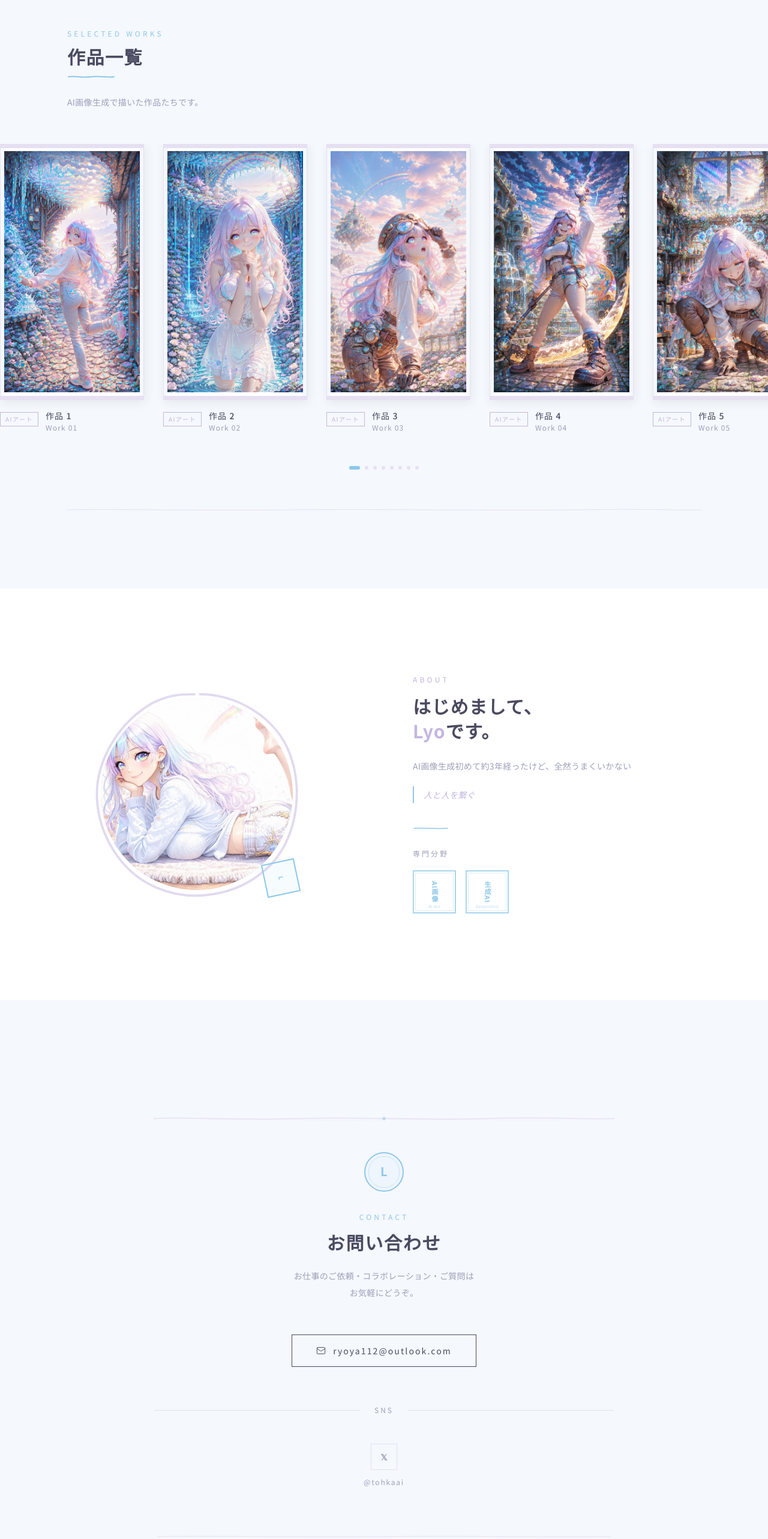
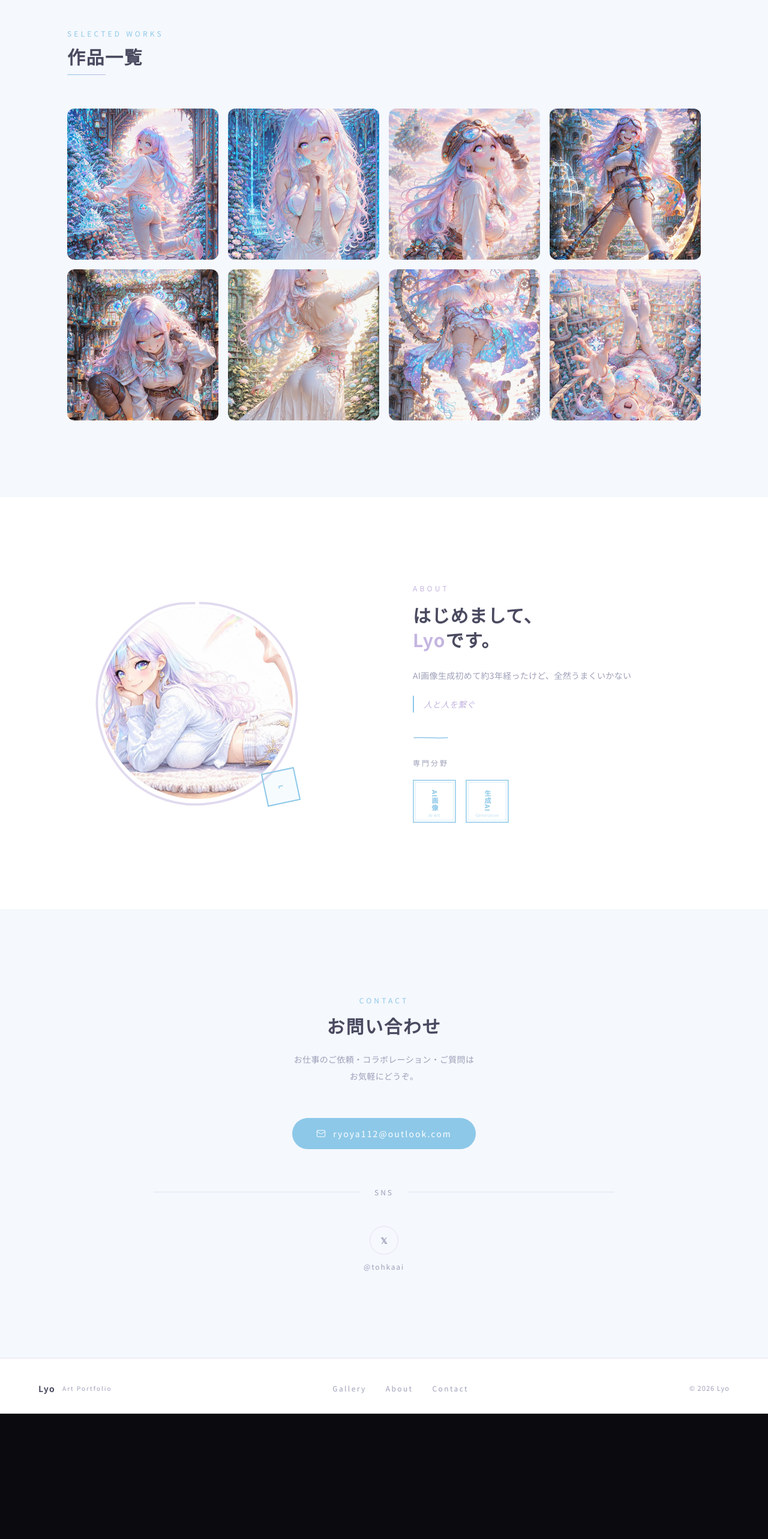
Before and after one commit to AndoLyo/shikumiya-abc, a Next.js app: page / in a window 1280 px wide. Shown: the part 880-3446 px from the top of the page at 60% size. After the commit the page ends 3237 px from the top, so only its background shows below. Built offline with nearby package versions, Linux system fonts and the light colour scheme.

Commit message:
カスタマイズ: Lyo様の要望を反映

```diff
--- a/src/components/ContactSection.tsx
+++ b/src/components/ContactSection.tsx
@@ -2,79 +2,6 @@
 
 import { motion } from "framer-motion";
 import { Mail } from "lucide-react";
-
-// Brush stroke divider SVG
-function BrushDivider() {
-  return (
-    <svg
-      className="w-full my-12"
-      height="12"
-      viewBox="0 0 900 12"
-      preserveAspectRatio="none"
-      aria-hidden="true"
-    >
-      {/* Main ink brush stroke */}
-      <path
-        d="M0 6 C60 3, 150 9, 280 6 C410 3, 520 9, 650 6 C780 3, 860 8, 900 6"
-        stroke="var(--color-border)"
-        strokeWidth="1.5"
-        fill="none"
-        strokeLinecap="round"
-      />
-      {/* Thin secondary stroke offset */}
-      <path
-        d="M100 8 C200 6, 320 10, 450 8 C580 6, 700 9.5, 800 8"
-        stroke="var(--color-border)"
-        strokeWidth="0.6"
-        fill="none"
-        strokeLinecap="round"
-        opacity="0.5"
-      />
-      {/* Accent ink drop */}
-      <circle cx="450" cy="6" r="3" fill="var(--color-accent)" opacity="0.5" />
-    </svg>
-  );
-}
-
-// Vermillion circular seal stamp (logo)
-function SealStamp() {
-  return (
-    <svg
-      width="70"
-      height="70"
-      viewBox="0 0 70 70"
-      fill="none"
-      xmlns="http://www.w3.org/2000/svg"
-      aria-hidden="true"
-    >
-      {/* Outer circle */}
-      <circle cx="35" cy="35" r="32" stroke="var(--color-accent)" strokeWidth="2" fill="rgba(141,200,232,0.06)" />
-      {/* Inner circle */}
-      <circle cx="35" cy="35" r="26" stroke="var(--color-accent)" strokeWidth="0.8" fill="none" opacity="0.5" />
-      {/* Logo initial */}
-      <text
-        x="35"
-        y="42"
-        textAnchor="middle"
-        fontSize="20"
-        fontFamily="'Noto Sans JP', sans-serif"
-        fill="var(--color-accent)"
-        fontWeight="700"
-      >
-        L
-      </text>
-    </svg>
-  );
-}
-
-const socialLinks = [
-  {
-    label: "X (Twitter)",
-    href: "https://x.com/tohkaai?s=21&t=X2NTXj7ncxDYhkSWUJ_dig",
-    handle: "@tohkaai",
-    glyph: "𝕏",
-  },
-];
 
 export default function ContactSection() {
   return (
@@ -84,10 +11,7 @@ export default function ContactSection() {
       style={{ backgroundColor: "var(--color-surface)" }}
     >
       <div className="mx-auto max-w-3xl">
-        {/* Brush divider */}
-        <BrushDivider />
-
-        {/* Seal stamp + heading */}
+        {/* Heading */}
         <motion.div
           className="text-center mb-14"
           initial={{ opacity: 0, y: 20 }}
@@ -95,10 +19,6 @@ export default function ContactSection() {
           viewport={{ once: true, amount: 0.4 }}
           transition={{ duration: 0.8 }}
         >
-          <div className="flex justify-center mb-8">
-            <SealStamp />
-          </div>
-
           <p
             className="text-xs tracking-[0.35em] uppercase mb-4"
             style={{ color: "var(--color-accent)" }}
@@ -131,10 +51,10 @@ export default function ContactSection() {
         >
           <a
             href="mailto:ryoya112@outlook.com"
-            className="group inline-flex items-center gap-3 text-sm tracking-[0.15em] px-10 py-4 border transition-all duration-400 hover:opacity-75"
+            className="group inline-flex items-center gap-3 text-sm tracking-[0.15em] px-10 py-4 rounded-full transition-all duration-300 hover:opacity-80"
             style={{
-              borderColor: "var(--color-text)",
-              color: "var(--color-text)",
+              backgroundColor: "var(--color-accent)",
+              color: "#fff",
             }}
           >
             <Mail size={16} strokeWidth={1.5} />
@@ -160,64 +80,37 @@ export default function ContactSection() {
           <div className="flex-1 h-px" style={{ backgroundColor: "var(--color-border)" }} />
         </motion.div>
 
-        {/* Social links */}
+        {/* Social links — X only */}
         <motion.div
-          className="flex justify-center gap-10"
+          className="flex justify-center"
           initial={{ opacity: 0, y: 15 }}
           whileInView={{ opacity: 1, y: 0 }}
           viewport={{ once: true }}
           transition={{ duration: 0.7, delay: 0.45 }}
         >
-          {socialLinks.map((social) => (
           <a
-              key={social.label}
-              href={social.href}
+            href="https://x.com/tohkaai?s=21&t=X2NTXj7ncxDYhkSWUJ_dig"
+            target="_blank"
+            rel="noopener noreferrer"
             className="group flex flex-col items-center gap-3 transition-opacity hover:opacity-60"
-              aria-label={social.label}
+            aria-label="X (Twitter)"
           >
             <div
-                className="w-11 h-11 border flex items-center justify-center transition-colors"
+              className="w-12 h-12 rounded-full flex items-center justify-center transition-colors"
               style={{
-                  borderColor: "var(--color-border)",
+                border: "1px solid var(--color-border)",
                 color: "var(--color-text-muted)",
               }}
             >
-                <span className="text-sm font-semibold">{social.glyph}</span>
+              <span className="text-sm font-semibold">𝕏</span>
             </div>
             <span
               className="text-xs tracking-[0.15em]"
               style={{ color: "var(--color-text-muted)" }}
             >
-                {social.handle}
+              @tohkaai
             </span>
           </a>
-          ))}
-        </motion.div>
-
-        {/* Bottom brush stroke */}
-        <motion.div
-          className="mt-20"
-          initial={{ scaleX: 0, opacity: 0 }}
-          whileInView={{ scaleX: 1, opacity: 1 }}
-          viewport={{ once: true }}
-          transition={{ duration: 0.9, delay: 0.5 }}
-          style={{ transformOrigin: "center" }}
-        >
-          <svg
-            width="100%"
-            height="6"
-            viewBox="0 0 600 6"
-            preserveAspectRatio="none"
-            aria-hidden="true"
-          >
-            <path
-              d="M5 3 C80 1, 200 5, 300 3 C400 1, 500 5, 595 3"
-              stroke="var(--color-border)"
-              strokeWidth="1"
-              fill="none"
-              strokeLinecap="round"
-            />
-          </svg>
         </motion.div>
       </div>
     </section>
--- a/src/components/Footer.tsx
+++ b/src/components/Footer.tsx
@@ -1,32 +1,4 @@
 "use client";
-
-// Vermillion seal SVG for footer
-function FooterSeal() {
-  return (
-    <svg
-      width="40"
-      height="40"
-      viewBox="0 0 40 40"
-      fill="none"
-      xmlns="http://www.w3.org/2000/svg"
-      aria-hidden="true"
-    >
-      <circle cx="20" cy="20" r="18" stroke="var(--color-accent)" strokeWidth="1.5" fill="rgba(141,200,232,0.07)" />
-      <circle cx="20" cy="20" r="14" stroke="var(--color-accent)" strokeWidth="0.6" fill="none" opacity="0.4" />
-      <text
-        x="20"
-        y="25"
-        textAnchor="middle"
-        fontSize="13"
-        fontFamily="'Noto Sans JP', sans-serif"
-        fill="var(--color-accent)"
-        fontWeight="700"
-      >
-        L
-      </text>
-    </svg>
-  );
-}
 
 export default function Footer() {
   const year = new Date().getFullYear();
@@ -37,10 +9,8 @@ export default function Footer() {
       style={{ borderTop: "1px solid var(--color-border)", backgroundColor: "var(--color-bg)" }}
     >
       <div className="mx-auto max-w-6xl flex flex-col sm:flex-row items-center justify-between gap-6">
-        {/* Left: seal + site name */}
-        <div className="flex items-center gap-4">
-          <FooterSeal />
-          <div>
+        {/* Left: site name */}
+        <div className="flex items-center gap-3">
           <p
             className="text-sm font-semibold tracking-[0.1em]"
             style={{ color: "var(--color-text)" }}
@@ -48,24 +18,27 @@ export default function Footer() {
             Lyo
           </p>
           <p
-              className="text-[10px] tracking-[0.2em] mt-0.5"
+            className="text-[10px] tracking-[0.2em]"
             style={{ color: "var(--color-text-muted)" }}
           >
-              AI Art Portfolio
+            Art Portfolio
           </p>
-          </div>
         </div>
 
         {/* Center: nav links */}
         <nav className="flex gap-8">
-          {["作品", "紹介", "連絡"].map((label) => (
+          {[
+            { label: "Gallery", href: "#works" },
+            { label: "About", href: "#about" },
+            { label: "Contact", href: "#contact" },
+          ].map((item) => (
             <a
-              key={label}
-              href={`#${label === "作品" ? "works" : label === "紹介" ? "about" : "contact"}`}
+              key={item.label}
+              href={item.href}
               className="text-xs tracking-[0.2em] transition-opacity hover:opacity-50"
               style={{ color: "var(--color-text-muted)" }}
             >
-              {label}
+              {item.label}
             </a>
           ))}
         </nav>
@@ -75,7 +48,7 @@ export default function Footer() {
           className="text-[11px] tracking-[0.1em]"
           style={{ color: "var(--color-text-muted)" }}
         >
-          &copy; {year} Lyo. All rights reserved.
+          &copy; {year} Lyo
         </p>
       </div>
     </footer>
--- a/src/components/WorksSection.tsx
+++ b/src/components/WorksSection.tsx
@@ -1,208 +1,11 @@
 "use client";
 
-import { useRef } from "react";
 import { motion } from "framer-motion";
 import Image from "next/image";
-
-const works = [
-  {
-    id: "01",
-    title: "作品 1",
-    titleEn: "Work 01",
-    category: "AIアート",
-    src: "/images/work_02.webp",
-  },
-  {
-    id: "02",
-    title: "作品 2",
-    titleEn: "Work 02",
-    category: "AIアート",
-    src: "/images/work_03.webp",
-  },
-  {
-    id: "03",
-    title: "作品 3",
-    titleEn: "Work 03",
-    category: "AIアート",
-    src: "/images/work_04.webp",
-  },
-  {
-    id: "04",
-    title: "作品 4",
-    titleEn: "Work 04",
-    category: "AIアート",
-    src: "/images/work_05.webp",
-  },
-  {
-    id: "05",
-    title: "作品 5",
-    titleEn: "Work 05",
-    category: "AIアート",
-    src: "/images/work_06.webp",
-  },
-  {
-    id: "06",
-    title: "作品 6",
-    titleEn: "Work 06",
-    category: "AIアート",
-    src: "/images/work_07.webp",
-  },
-  {
-    id: "07",
-    title: "作品 7",
-    titleEn: "Work 07",
-    category: "AIアート",
-    src: "/images/work_08.webp",
-  },
-  {
-    id: "08",
-    title: "作品 8",
-    titleEn: "Work 08",
-    category: "AIアート",
-    src: "/images/work_09.webp",
-  },
-];
-
-// Brush stroke underline for section heading
-function BrushUnderline() {
-  return (
-    <svg
-      className="mt-3"
-      width="80"
-      height="8"
-      viewBox="0 0 80 8"
-      fill="none"
-      aria-hidden="true"
-    >
-      <path
-        d="M2 4 C10 2, 25 6, 40 4 C55 2, 68 6, 78 4"
-        stroke="var(--color-accent)"
-        strokeWidth="2"
-        strokeLinecap="round"
-      />
-    </svg>
-  );
-}
-
-// Ink dot scroll indicator
-function InkDot({ active }: { active?: boolean }) {
-  return (
-    <span
-      className="inline-block rounded-full transition-all duration-300"
-      style={{
-        width: active ? "18px" : "6px",
-        height: "6px",
-        backgroundColor: active
-          ? "var(--color-accent)"
-          : "var(--color-border)",
-      }}
-    />
-  );
-}
-
-function WorkCard({ work, index }: { work: (typeof works)[number]; index: number }) {
-  return (
-    <motion.div
-      className="group relative flex-shrink-0 cursor-pointer"
-      style={{
-        width: "240px",
-        scrollSnapAlign: "start",
-      }}
-      initial={{ opacity: 0, y: 24 }}
-      whileInView={{ opacity: 1, y: 0 }}
-      viewport={{ once: true, amount: 0.3 }}
-      transition={{ duration: 0.6, delay: index * 0.08, ease: "easeOut" }}
-    >
-      {/* Kakejiku (掛け軸) hanging scroll card */}
-      <div
-        className="relative overflow-hidden"
-        style={{
-          aspectRatio: "9/16",
-          backgroundColor: "var(--color-surface)",
-          border: "1px solid var(--color-border)",
-          boxShadow: "2px 4px 16px rgba(44, 44, 44, 0.08), inset 0 0 0 4px var(--color-surface)",
-        }}
-      >
-        {/* Top decorative bar (scroll rod) */}
-        <div
-          className="absolute top-0 left-0 right-0 z-10 h-[6px]"
-          style={{ backgroundColor: "var(--color-border)" }}
-        />
-        {/* Bottom decorative bar */}
-        <div
-          className="absolute bottom-0 left-0 right-0 z-10 h-[6px]"
-          style={{ backgroundColor: "var(--color-border)" }}
-        />
-
-        {/* Image area — object-contain to preserve any aspect ratio */}
-        <div
-          className="absolute inset-[6px] flex items-center justify-center overflow-hidden"
-          style={{ backgroundColor: "var(--color-bg)" }}
-        >
-          <Image
-            src={work.src}
-            alt={work.title}
-            fill
-            className="object-contain transition-transform duration-700 ease-out group-hover:scale-[1.03]"
-            sizes="240px"
-          />
-        </div>
-
-        {/* Hover overlay */}
-        <div
-          className="absolute inset-[6px] z-20 flex items-end p-4 opacity-0 transition-opacity duration-400 group-hover:opacity-100"
-          style={{ background: "linear-gradient(to top, rgba(44,44,44,0.55) 0%, transparent 60%)" }}
-        >
-          <span
-            className="text-xs tracking-[0.2em]"
-            style={{ color: "var(--color-surface)" }}
-          >
-            詳しく見る
-          </span>
-        </div>
-
-        {/* Ink number watermark */}
-        <span
-          className="absolute top-8 right-3 z-10 text-[2.5rem] font-bold leading-none select-none opacity-5 pointer-events-none"
-          style={{ color: "var(--color-text)" }}
-        >
-          {work.id}
-        </span>
-      </div>
-
-      {/* Title below card — vertical Japanese text */}
-      <div className="mt-4 flex items-start gap-3">
-        {/* Category badge */}
-        <span
-          className="mt-1 text-[10px] tracking-[0.15em] px-2 py-0.5 border flex-shrink-0"
-          style={{
-            borderColor: "var(--color-accent-secondary)",
-            color: "var(--color-accent-secondary)",
-          }}
-        >
-          {work.category}
-        </span>
-        <div>
-          <p
-            className="text-sm font-medium tracking-[0.08em]"
-            style={{ color: "var(--color-text)" }}
-          >
-            {work.title}
-          </p>
-          <p
-            className="text-xs mt-0.5 tracking-[0.1em]"
-            style={{ color: "var(--color-text-muted)" }}
-          >
-            {work.titleEn}
-          </p>
-        </div>
-      </div>
-    </motion.div>
-  );
-}
+import { siteConfig } from "@/site.config";
 
 export default function WorksSection() {
-  const scrollRef = useRef<HTMLDivElement>(null);
+  const works = siteConfig.gallery.works;
 
   return (
     <section
@@ -230,85 +33,44 @@ export default function WorksSection() {
           >
             作品一覧
           </h2>
-          <BrushUnderline />
+          <div
+            className="mt-3 w-16 h-px"
+            style={{ background: "linear-gradient(90deg, var(--color-accent), var(--color-accent-secondary))" }}
+          />
         </motion.div>
-
-        <motion.p
-          className="mt-6 text-sm leading-loose max-w-lg"
-          style={{ color: "var(--color-text-muted)" }}
-          initial={{ opacity: 0 }}
-          whileInView={{ opacity: 1 }}
-          viewport={{ once: true }}
-          transition={{ duration: 0.7, delay: 0.2 }}
-        >
-          AI画像生成で描いた作品たちです。
-        </motion.p>
       </div>
 
-      {/* Horizontal scrolling gallery */}
-      <div
-        ref={scrollRef}
-        className="flex gap-8 overflow-x-auto pb-6 px-8 sm:px-12"
-        style={{
-          scrollSnapType: "x mandatory",
-          WebkitOverflowScrolling: "touch",
-          scrollbarWidth: "none",
-          msOverflowStyle: "none",
-        }}
-      >
-        {/* Left spacer for alignment with content */}
-        <div className="flex-shrink-0 w-0" aria-hidden="true" />
-
-        {works.map((work, i) => (
-          <WorkCard key={work.id} work={work} index={i} />
-        ))}
-
-        {/* End card — "see more" */}
-        <div
-          className="flex-shrink-0 flex items-center justify-center"
-          style={{ width: "200px", scrollSnapAlign: "start" }}
-        >
-          <div className="text-center">
-            <div
-              className="w-12 h-px mb-4 mx-auto"
-              style={{ backgroundColor: "var(--color-accent)" }}
-            />
-            <p
-              className="text-xs tracking-[0.25em] leading-relaxed"
-              style={{ color: "var(--color-text-muted)" }}
+      {/* Grid gallery */}
+      <div className="mx-auto max-w-6xl px-8 sm:px-12">
+        <div className="grid grid-cols-2 sm:grid-cols-3 lg:grid-cols-4 gap-4">
+          {works.map((work, i) => (
+            <motion.div
+              key={work.src}
+              className="group relative overflow-hidden rounded-xl cursor-pointer"
+              style={{ aspectRatio: "1/1" }}
+              initial={{ opacity: 0, y: 24 }}
+              whileInView={{ opacity: 1, y: 0 }}
+              viewport={{ once: true, amount: 0.2 }}
+              transition={{ duration: 0.5, delay: i * 0.05, ease: "easeOut" }}
             >
-              さらに
-              <br />
-              見る
-            </p>
-          </div>
+              <Image
+                src={work.src}
+                alt={work.title}
+                fill
+                className="object-cover transition-transform duration-500 group-hover:scale-110"
+                sizes="(max-width: 640px) 50vw, (max-width: 1024px) 33vw, 25vw"
+              />
+              <div
+                className="absolute inset-0 opacity-0 group-hover:opacity-100 transition-all duration-300 flex items-end p-4"
+                style={{ background: "linear-gradient(to top, rgba(0,0,0,0.4) 0%, transparent 60%)" }}
+              >
+                <span className="text-white text-sm tracking-wider">
+                  {work.title}
+                </span>
+              </div>
+            </motion.div>
+          ))}
         </div>
-      </div>
-
-      {/* Scroll indicators (ink dots) */}
-      <div className="flex justify-center items-center gap-2 mt-8 px-8">
-        {works.map((_, i) => (
-          <InkDot key={i} active={i === 0} />
-        ))}
-      </div>
-
-      {/* Brush stroke SVG at section bottom */}
-      <div className="mx-auto max-w-6xl px-8 sm:px-12 mt-16">
-        <svg
-          width="100%"
-          height="6"
-          viewBox="0 0 1000 6"
-          preserveAspectRatio="none"
-          aria-hidden="true"
-        >
-          <path
-            d="M0 3 C80 1, 200 5, 350 3 C500 1, 650 5, 800 3 C900 1, 960 4, 1000 3"
-            stroke="var(--color-border)"
-            strokeWidth="1"
-            fill="none"
-            strokeLinecap="round"
-          />
-        </svg>
       </div>
     </section>
   );
```
Lines whose indentation alone changed are shown as unchanged.
